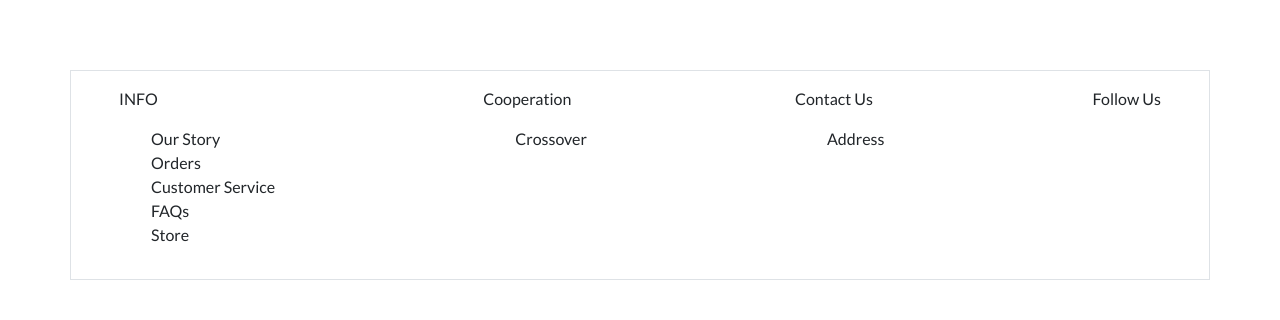
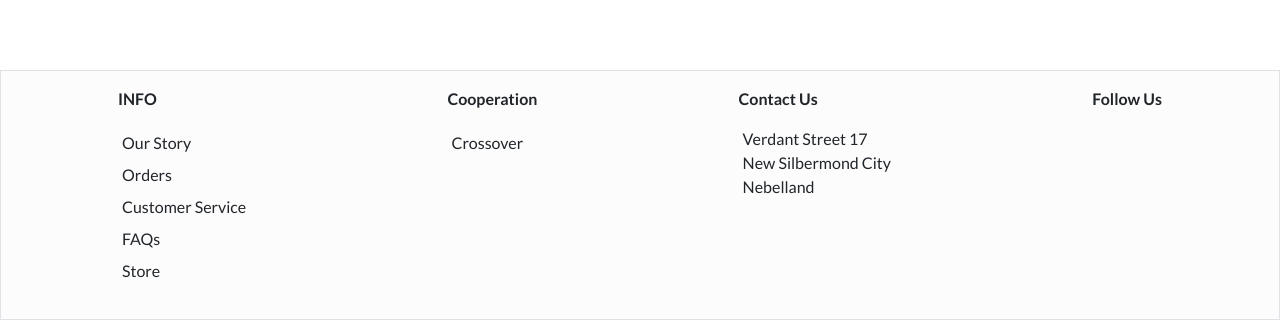
Before and after one commit to peiyi-c/verdant-vie, a Vue app: page / in a window 1280 px wide. Shown: the part 1182-1502 px from the top of the page. Before the commit the page ends 1462 px from the top, so only its background shows below. Built offline with nearby package versions, Linux system fonts and the light colour scheme.

Commit message:
adjust alignment

```diff
--- a/src/components/Footer.vue
+++ b/src/components/Footer.vue
@@ -1,10 +1,11 @@
 <template>
-  <footer
-    class="container w-100 mt-5 px-5 py-3 d-flex flex-column flex-md-row justify-content-start justify-content-lg-between border border-1 border-red"
+  <footer class="w-100 mt-5 border border-1 border-red bg-light-subtle">
+    <div
+      class="container px-5 py-3 d-flex flex-column flex-lg-row justify-content-start justify-content-lg-between"
     >
       <div class="">
-      <p>INFO</p>
-      <ul>
+        <p class="fw-bold">INFO</p>
+        <ul class="lh-lg">
           <li>Our Story</li>
           <li>Orders</li>
           <li>Customer Service</li>
@@ -13,19 +14,22 @@
         </ul>
       </div>
       <div class="">
-      <p>Cooperation</p>
-      <ul>
+        <p class="fw-bold">Cooperation</p>
+        <ul class="lh-lg">
           <li>Crossover</li>
         </ul>
       </div>
       <div class="">
-      <p>Contact Us</p>
-      <ul>
-        <li>Address</li>
-      </ul>
+        <p class="fw-bold">Contact Us</p>
+        <p class="ms-1 lh-base">
+          Verdant Street 17<br />
+          New Silbermond City<br />
+          Nebelland
+        </p>
       </div>
       <div class="">
-      <p>Follow Us</p>
+        <p class="fw-bold">Follow Us</p>
+      </div>
     </div>
   </footer>
 </template>
@@ -33,5 +37,7 @@
 <style>
 footer ul {
   list-style: none;
+
+  padding-left: 0.25rem;
 }
 </style>
```
Lines whose indentation alone changed are shown as unchanged.
